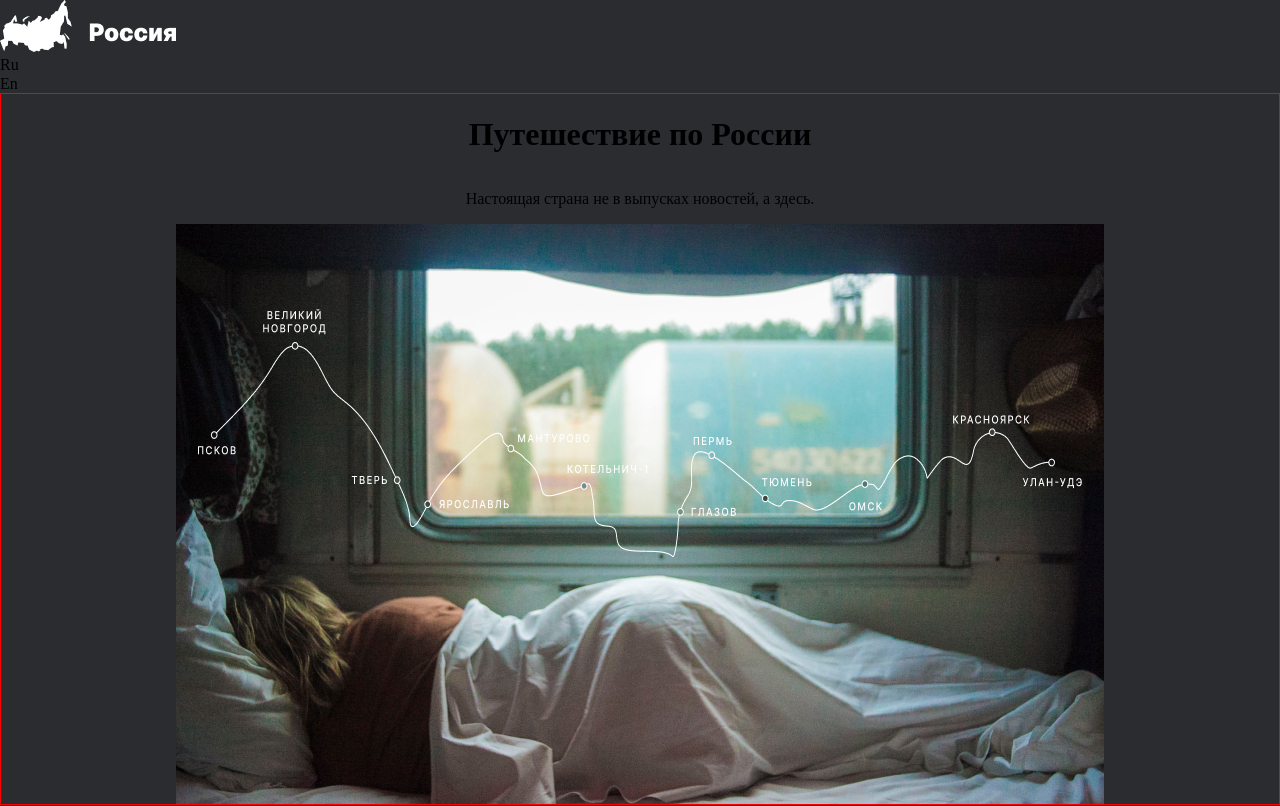
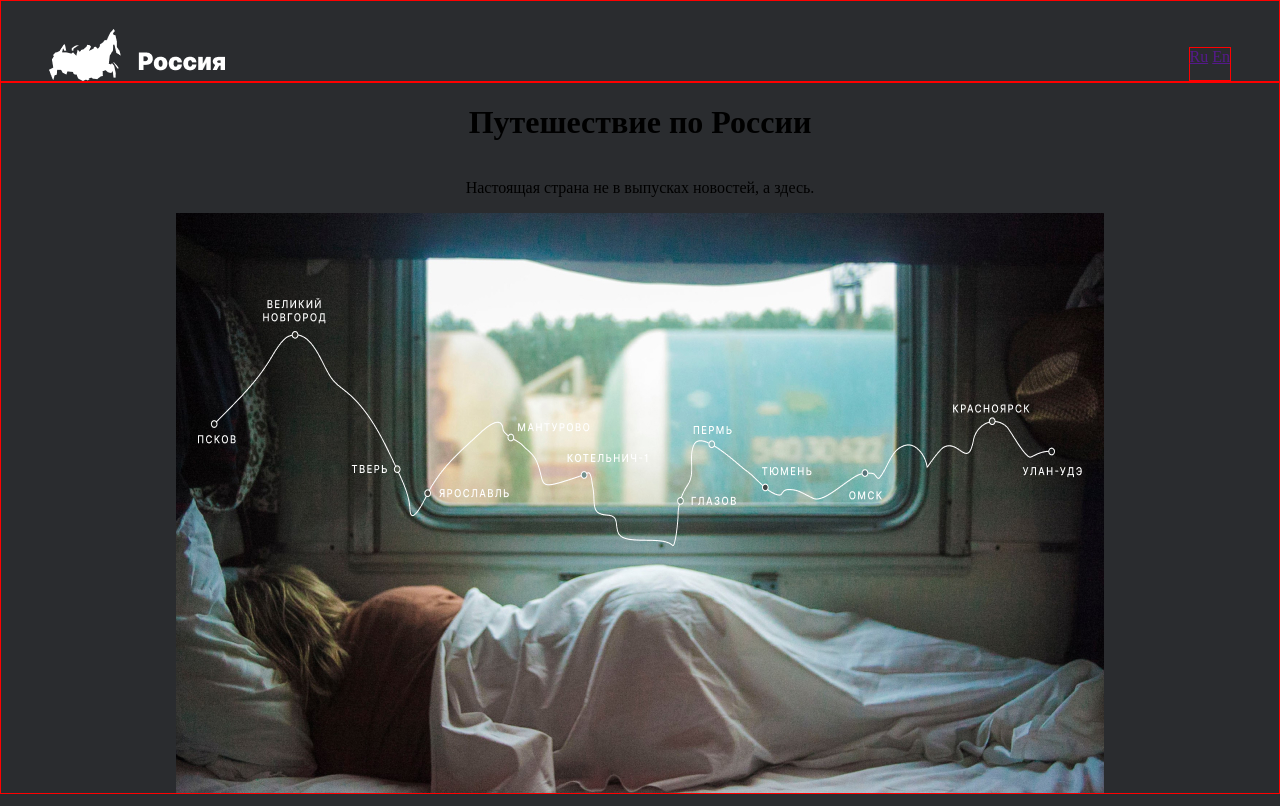
Before and after one commit to SsulsS/russian-travel, a plain HTML site: page index.html in a window 1280 px wide. Shown: the top 806 px of the page. Drawn offline with Linux system fonts and the light colour scheme.

Commit message:
перенос на другой пк (05.12)

```diff
--- a/index.html
+++ b/index.html
@@ -2,15 +2,17 @@
 <html lang="en">
 <head>
     <meta charset="UTF-8">
-    <title>Document</title>
+    <title>Путешествие по России</title>
     <link rel="stylesheet" href="../russian-travel/vendor/normalize.css">
     <link rel="stylesheet" href="../russian-travel/style.css">
 </head>
 <body class="page">
     <header class="header">
        <img src="./image/logo/__logo.png" alt="Логотип" class="header__logo">
-        <div class="header__lang-link">Ru</div>
-        <div class="header__lang-link">En</div>
+       <div class="header__links">
+            <a href="" class="header__lang-link">Ru</a>
+            <a href="" class="header__lang-link">En</a>
+       </div>
     </header>
     <main>
         <section class="lead">
--- a/style.css
+++ b/style.css
@@ -5,6 +5,27 @@
 }
 
 .header{
+    border: 1px solid red;
+    display: flex;
+    flex-direction: row;
+    justify-content: space-between;
+}
+
+.header__logo{
+    margin: 28px 0 0 48px;
+}
+
+.header__links{
+    border: 1px solid red;
+    margin: 46px 48px 0 0;
+    padding: 0 0;
+    display:;
+}
+
+.header__link{
+    border: 1px solid red;
+    margin: 0 18px 6px 0;
+    font-weight: normal;
 }
 
 .lead{
```
Also changed, not shown: blocks/header/header.css (added), image/photo-grid-1.jpg (added), image/photo-grid-10.jpg (added), image/photo-grid-11.jpg (added), image/photo-grid-12.jpg (added), image/photo-grid-2.jpg (added), image/photo-grid-3.jpg (added), image/photo-grid-4.jpg (added), image/photo-grid-5.jpg (added), image/photo-grid-6.jpg (added), image/photo-grid-7.jpg (added), image/photo-grid-8.jpg (added), image/photo-grid-9.jpg (added), pages/index.css (added).
